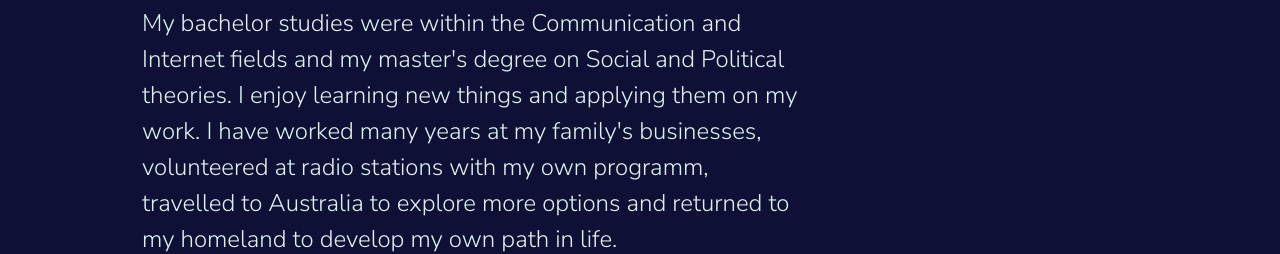
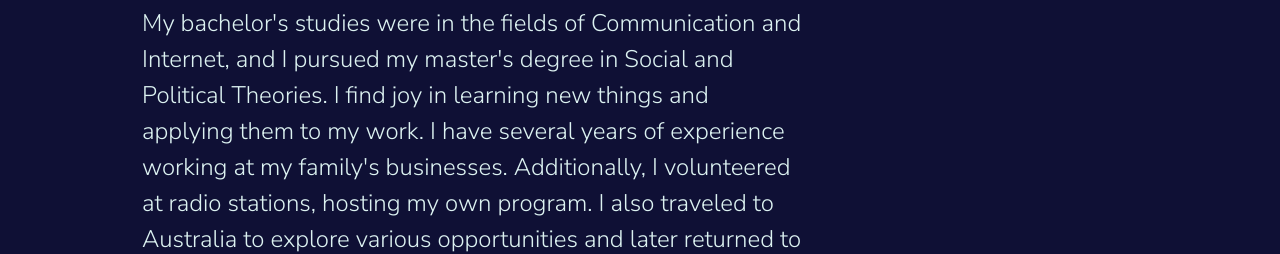
Before and after one commit to annatrikki/mywebsite, a plain HTML site: page index.html in a window 1280 px wide. Shown: the part 546-800 px from the top of the page. Drawn offline with nearby package versions, Linux system fonts and the light colour scheme.

Commit message:
Update index.html

```diff
--- a/index.html
+++ b/index.html
@@ -40,7 +40,7 @@
     <div class="p-5  rounded-3">
         <div class="container-fluid py-5">
           <h2 class="display-5 fw-bold">Hi, I am Anna</h2>
-          <p class="col-md-8 fs-4">My bachelor studies were within the Communication and Internet fields and my master's degree on Social and Political theories. I enjoy learning new things and applying them on my work. I have worked many years at my family's businesses, volunteered at radio stations with my own programm, travelled to Australia to explore more options and returned to my homeland to develop my own path in life.  </p>
+          <p class="col-md-8 fs-4"> My bachelor's studies were in the fields of Communication and Internet, and I pursued my master's degree in Social and Political Theories. I find joy in learning new things and applying them to my work. I have several years of experience working at my family's businesses. Additionally, I volunteered at radio stations, hosting my own program. I also traveled to Australia to explore various opportunities and later returned to my homeland to carve out my own path in life. </p>
           <button type="button" class="btn btn-lg px-4 me-sm-3"><a href="https://annatrikki.github.io/myresume/" style="color:#7FC7D9; text-decoration: none;">View my Resume</a></button>
         </div>
       </div>
```
